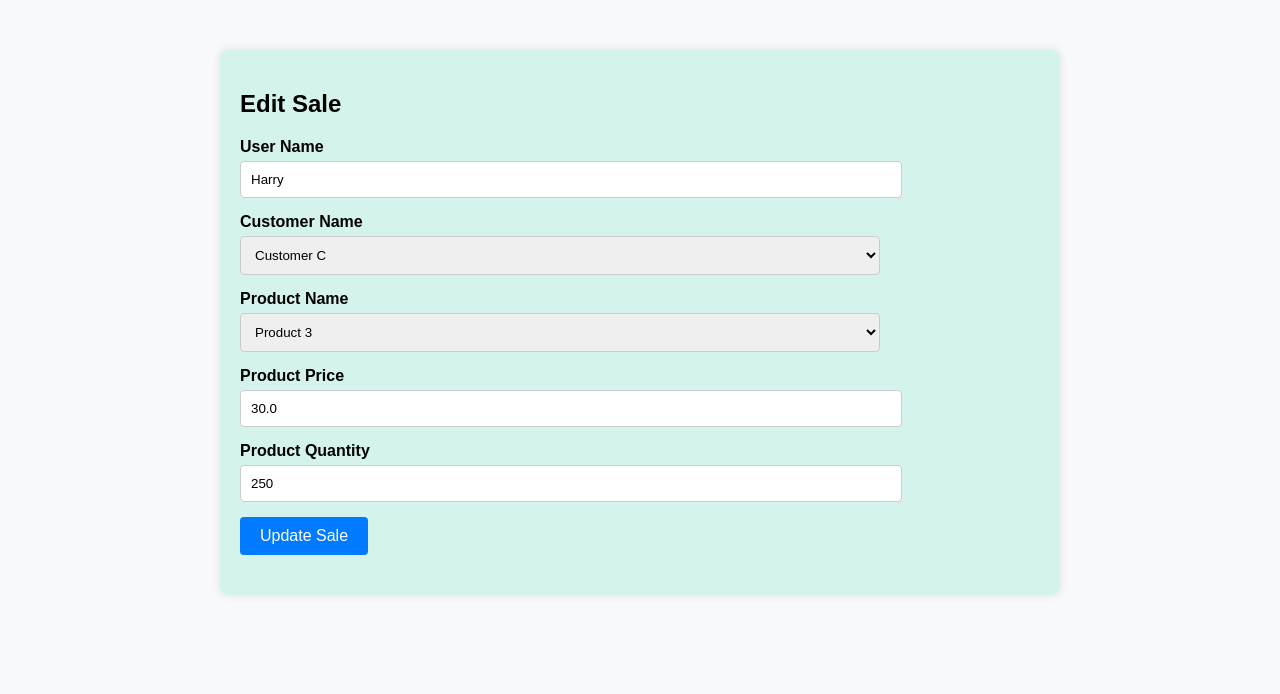
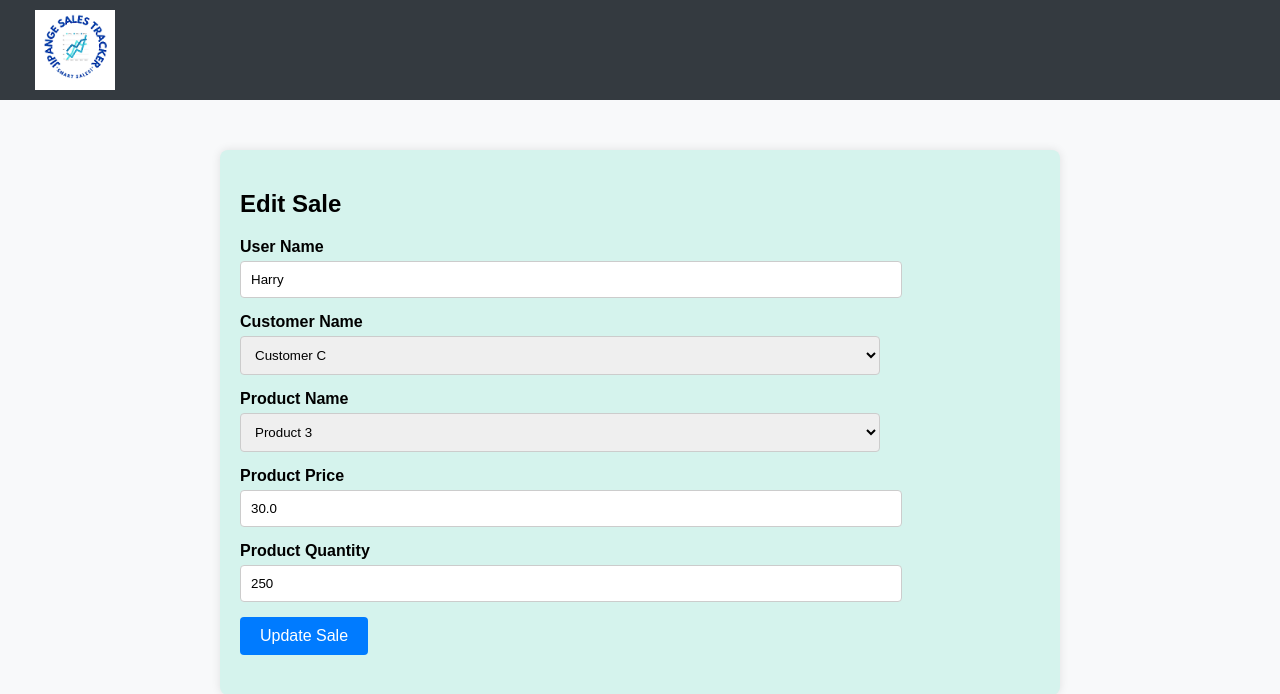
Before and after one commit to Kenfod/Python-Sales-Tracker, a Flask app: page /edit/1 in a window 1280 px wide. Shown: the top 694 px of the page. Run offline with Flask 3, Linux system fonts and the light colour scheme; a user stored in the database is signed in; data comes from the database, SQL or seed files in the repository; both versions use the stored data as it was after the commit.

Commit message:
Added Jipange logo to the index, edit, login & registration pages

```diff
--- a/static/styles.css
+++ b/static/styles.css
@@ -102,6 +102,16 @@ body {
 
 .navbar a:hover {
     text-decoration: underline;
+}
+
+.navbar-brand {
+    display: flex;
+    align-items: center;
+}
+
+.navbar-brand .logo {
+    height: 80px;
+    margin-right: 10px;
 }
 
 /* Header */
--- a/templates/edit.html
+++ b/templates/edit.html
@@ -7,6 +7,11 @@
     <link rel="stylesheet" href="{{ url_for('static', filename='styles.css') }}">
 </head>
 <body>
+    <nav class="navbar">
+        <a class="navbar-brand" href="#">
+            <img src="{{ url_for('static', filename='logo.png') }}" alt="Logo" class="logo">
+        </a>
+    </nav>
     <div class="container">
         <h2>Edit Sale</h2>
         <form method="POST" action="{{ url_for('edit_sale', id=sale.id) }}">
--- a/templates/index.html
+++ b/templates/index.html
@@ -8,7 +8,7 @@
 </head>
 <body>
     <nav class="navbar">
-        <a class="navbar-brand" href="#">Sales Tracker</a>
+        <a class="navbar-brand" href="#"><img src="{{ url_for('static', filename='logo.png') }}" alt="Logo" class="logo"></a>
         <div class="navbar-links">
             <a href="/">Home</a>
             <a href="#">Reports</a>
--- a/templates/login.html
+++ b/templates/login.html
@@ -7,6 +7,11 @@
     <link rel="stylesheet" href="{{ url_for('static', filename='styles.css') }}">
 </head>
 <body>
+    <nav class="navbar">
+        <a class="navbar-brand" href="#">
+            <img src="{{ url_for('static', filename='logo.png') }}" alt="Logo" class="logo">
+        </a>
+    </nav>
     <div class="container">
         <h2>Login</h2>
         <form method="POST" action="{{ url_for('login') }}">
--- a/templates/register.html
+++ b/templates/register.html
@@ -7,6 +7,11 @@
     <link rel="stylesheet" href="{{ url_for('static', filename='styles.css') }}">
 </head>
 <body>
+    <nav class="navbar">
+        <a class="navbar-brand" href="#">
+            <img src="{{ url_for('static', filename='logo.png') }}" alt="Logo" class="logo">
+        </a>
+    </nav>
     <div class="container">
         <h2>Register</h2>
         <form method="POST" action="{{ url_for('register') }}">
```
Also changed, not shown: instance/sales.db, static/logo.png (added).
